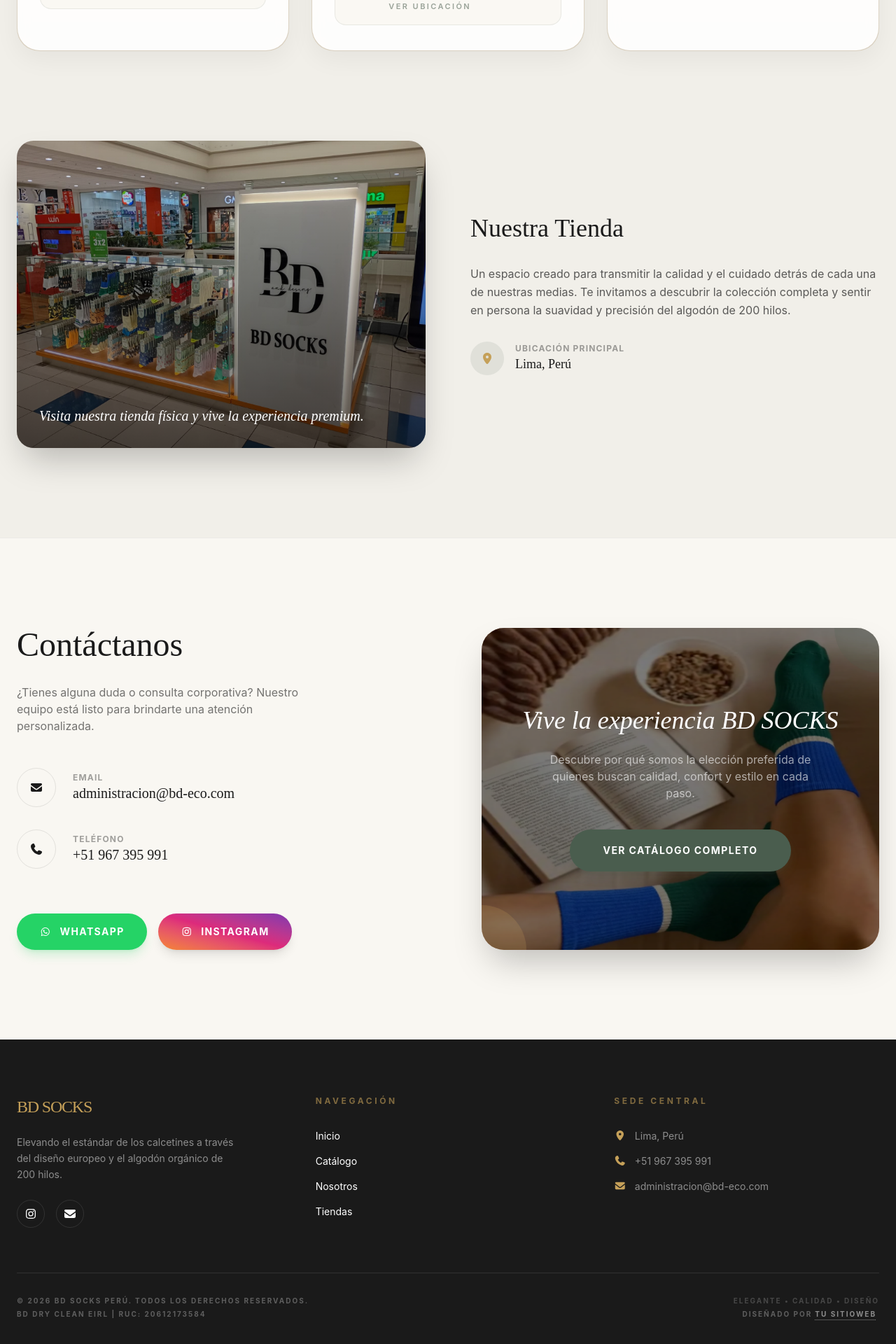
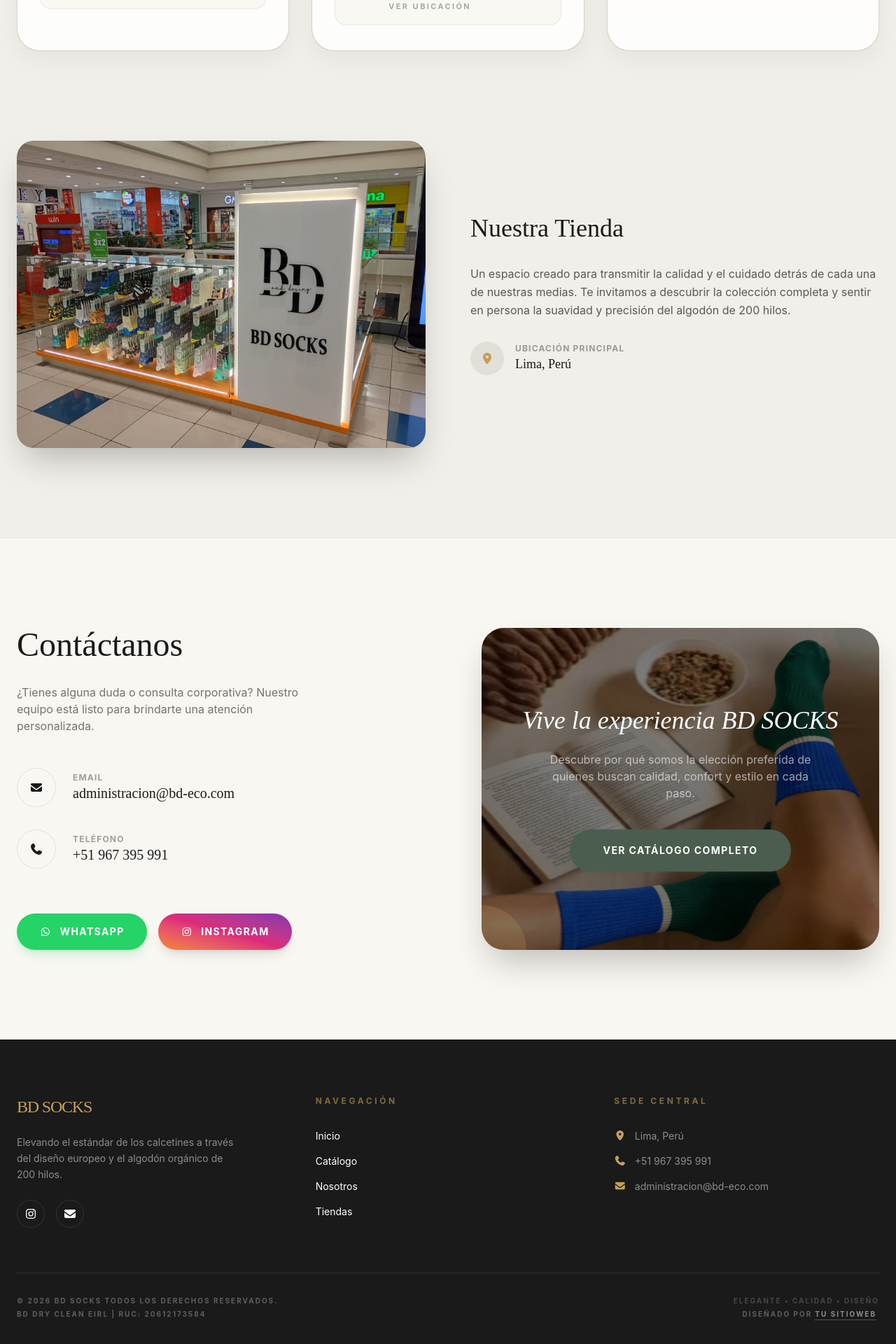
Before and after one commit to SaulSneider7/bd-socks, a React (Vite) app: page / in a window 1280 px wide. Shown: the part 7214-9134 px from the top of the page at 70% size. Built offline with nearby package versions, Linux system fonts and the light colour scheme.

Commit message:
quitar peru footer

```diff
--- a/src/components/Footer.tsx
+++ b/src/components/Footer.tsx
@@ -53,7 +53,7 @@
 
       <div className="pt-8 border-t border-white/10 flex flex-col md:flex-row justify-between items-center gap-6 text-[10px] uppercase tracking-[0.2em] font-bold text-white/30 text-center md:text-left">
         <div className="space-y-1">
-          <div>© {new Date().getFullYear()} BD SOCKS PERÚ. TODOS LOS DERECHOS RESERVADOS.</div>
+          <div>© {new Date().getFullYear()} BD SOCKS TODOS LOS DERECHOS RESERVADOS.</div>
           <div >BD DRY CLEAN EIRL | RUC: 20612173584</div>
         </div>
         <div className="flex flex-col items-center md:items-end gap-1">
--- a/src/components/Locations.tsx
+++ b/src/components/Locations.tsx
@@ -127,9 +127,6 @@
               className="w-full h-full object-cover  transition-all duration-1000"
               referrerPolicy="no-referrer"
             />
-            <div className="absolute inset-0 bg-gradient-to-t from-black/60 to-transparent flex items-end p-8">
-              <p className="text-white font-serif italic text-xl">Visita nuestra tienda física y vive la experiencia premium.</p>
-            </div>
           </motion.div>
           <div className="space-y-8">
             <h3 className="text-4xl font-serif text-[#1A1A1A]">Nuestra Tienda</h3>
```
